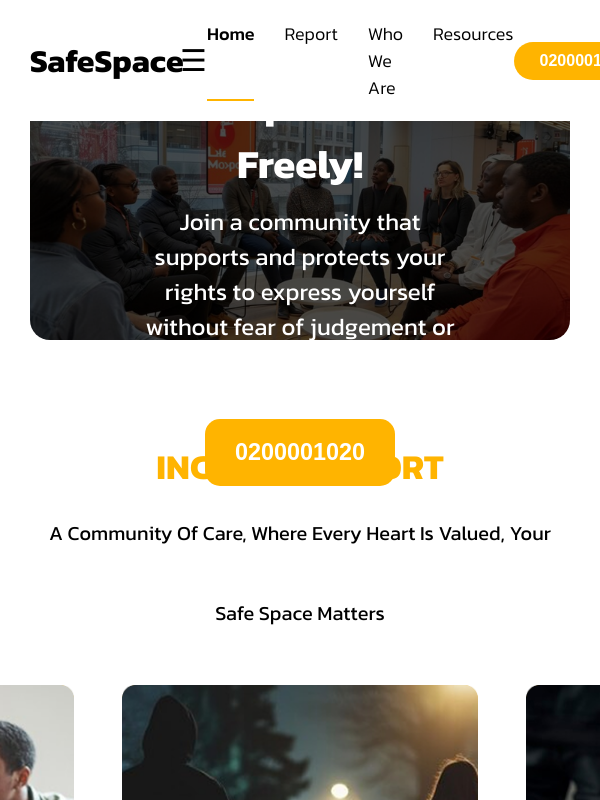
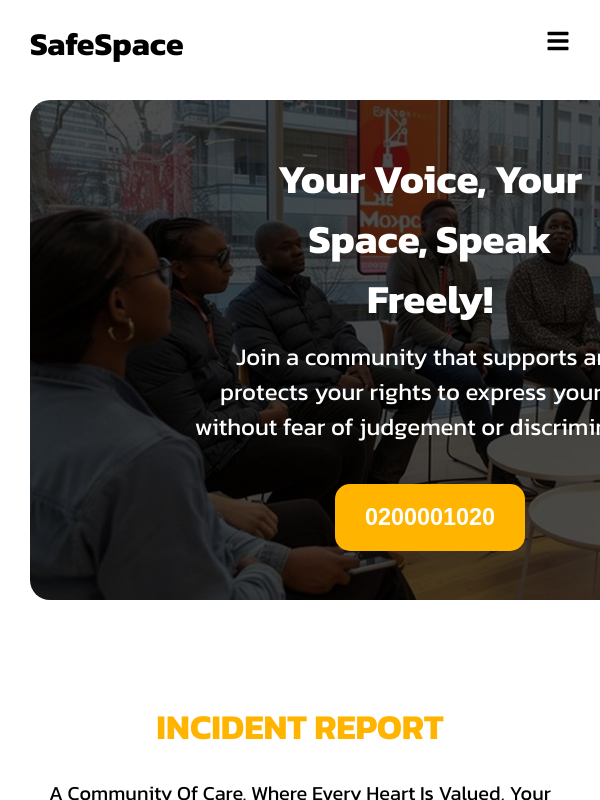
Before and after one commit to Skylark355/SafeSpace, a React (Vite) app: page / in a window 600 px wide. Shown: the top 800 px of the page. Built offline with nearby package versions, Linux system fonts and the light colour scheme.

Commit message:
Done with the responsiveness for hero section

```diff
--- a/package.json
+++ b/package.json
@@ -12,6 +12,7 @@
   "dependencies": {
     "react": "^19.0.0",
     "react-dom": "^19.0.0",
+    "react-icons": "^5.5.0",
     "react-router-dom": "^7.2.0"
   },
   "devDependencies": {
--- a/src/Components/Hero/Hero.css
+++ b/src/Components/Hero/Hero.css
@@ -10,11 +10,10 @@
   align-items: center;
   text-align: center;
   justify-content: center;
-  width: 100%;
   border-radius: 20px;
 }
 
-.hero-contents{
+.hero-contents {
   width: 100%;
   display: flex;
   flex-direction: column;
@@ -49,7 +48,6 @@
   /* animation: floatRight 1s ease-out forwards; */
 }
 
-
 @keyframes floatLeft {
   from {
     transform: translateX(-100%);
@@ -82,3 +80,42 @@
     opacity: 1;
   }
 }
+
+/* media queries  */
+
+@media (min-width: 320px) and (max-width: 480px) {
+  .hero {
+    width: 720px;
+    height: 500px;
+  }
+}
+
+@media (min-width: 481px) and (max-width: 600px) {
+  .hero {
+    width: 800px;
+    height: 500px;
+  }
+
+}
+
+@media (min-width: 601px) and (max-width: 800px) {
+  .hero {
+    width: 850px;
+    height: 500px;
+  }
+}
+
+
+@media (min-width: 801px) and (max-width: 900px) {
+  .hero {
+    width: 910px;
+    height: 500px;
+  }
+}
+
+@media (min-width: 901px) and (max-width: 1024px) {
+  .hero {
+    width: 960px;
+    height: 500px;
+  }
+}
--- a/src/Components/Hero/Hero.jsx
+++ b/src/Components/Hero/Hero.jsx
@@ -1,15 +1,17 @@
-import "./Hero.css"
+import "./Hero.css";
 
 function Hero() {
   return (
-    <div className="hero">
+    <div className="hero" id="hero">
       <div className="hero-contents">
         <h1>Your Voice, Your Space, Speak Freely!</h1>
         <p>
           Join a community that supports and protects your rights to express
           yourself without fear of judgement or discrimination
         </p>
-      <button className="emergency-contact"><h3>0200001020</h3></button>
+        <button className="emergency-contact">
+          <h3>0200001020</h3>
+        </button>
       </div>
     </div>
   );
--- a/src/Components/Navbar/Navbar.css
+++ b/src/Components/Navbar/Navbar.css
@@ -24,6 +24,10 @@
   font-weight: 300;
 }
 
+.navbar-menu a:hover {
+  color: #ffb400;
+}
+
 .navbar-cta button {
   background: #ffb400;
   color: white;
@@ -36,14 +40,9 @@
   outline: none;
 }
 
-/* .navbar button:hover{
-      background-color: tomato;
-      color: white;
-  } */
-
 .navbar .active {
   padding-bottom: 2px;
-  border-bottom: 2px solid #ffb400;
+  /* border-bottom: 2px solid #ffb400; */
   font-weight: 500;
 }
 
@@ -51,36 +50,106 @@
   font-weight: 600;
 }
 
-/* Hamburger */
 .hamburger {
-  font-size: 30px;
+  font-size: 1.7rem;
   cursor: pointer;
-  /* display: none; */
 }
-
-.navbar-menu.open {
-  display: flex;
-  flex-direction: column;
-}
-
 
 /* media queries */
 @media (min-width: 1281px) {
-  .hamburger{
+  .hamburger {
     display: none;
   }
 }
 
-@media (min-width: 481px) and (max-width: 767px) {
+@media (min-width: 481px) and (max-width: 700px) {
+  .hamburger {
+    display: block;
+    font-size: 1.5rem;
+  }
+
   .navbar-menu {
-    gap: 30px;
+    flex-direction: column;
+    justify-content: space-evenly;
+    background-color: white;
+    position: absolute;
+    width: 270px;
+    height: 100vh;
+    top: -800px;
+    right: 0;
+    z-index: 10;
+    transition: all 0.7s ease-in;
+    padding-left: 3rem;
+  }
+
+  .navbar-menu.active {
+    top: 100%;
+    transition: all 0.7s ease-in;
+  }
+
+  .navbar-menu a {
+    font-size: 24px;
+  }
+
+  .navbar-menu {
+    gap: 20px;
+  }
+
+  .navbar-cta {
+    display: none;
   }
 }
 
 @media (min-width: 320px) and (max-width: 480px) {
+  .hamburger {
+    display: block;
+    font-size: 1.5rem;
+  }
+
   .navbar-menu {
+    flex-direction: column;
+    justify-content: space-evenly;
+    background-color: white;
+    position: absolute;
+    width: 270px;
+    height: 100vh;
+    top: -800px;
+    right: 0;
+    z-index: 10;
+    transition: all 0.7s ease-in;
+    padding-left: 3rem;
+  }
+
+  .navbar-menu.active {
+    top: 100%;
+    transition: all 0.7s ease-in;
+  }
+
+  .navbar-menu a {
+    font-size: 24px;
+  }
+
+  .navbar-menu {
+    gap: 20px;
+  }
+
+  .navbar-cta {
     display: none;
   }
+}
+
+@media (min-width: 701px) and (max-width: 1024px) and (orientation: landscape) {
+  .hamburger {
+    display: none;
+  }
+}
+
+@media (min-width: 1025px) and (max-width: 1280px) {
+
+  .hamburger {
+    display: none;
+  }
+
 }
 
 /* @media (max-width: 1050) {
--- a/src/Components/Navbar/Navbar.jsx
+++ b/src/Components/Navbar/Navbar.jsx
@@ -1,31 +1,33 @@
 import "./Navbar.css";
 import { useState } from "react";
+import { FaBars } from "react-icons/fa";
 import { Link } from "react-router-dom";
 
 function Navbar() {
   const [menu, setMenu] = useState("home");
   const [isOpen, setIsOpen] = useState(false);
 
+  const toogleMenu = () => {
+    setIsOpen(!isOpen);
+  };
+
+
   return (
     <div className="navbar">
-      <Link to="/">
+      {/* <Link to="/"> */}
+      <a href="#">
         <h1 className="logo">SafeSpace</h1>
-      </Link>
+      </a>
+      {/* </Link> */}
 
-      {/* Hamburger Icon */}
-      <div className="hamburger" onClick={() => setIsOpen(!isOpen)}>
-        ☰
-      </div>
-
-      {/* Navbar Menu */}
-      <ul className={`navbar-menu ${isOpen ? "open" : ""}`}>
-        <Link
-          to="/"
+      <ul className={isOpen ? "navbar-menu active" : "navbar-menu"}>
+        <a
+          href="#"
           onClick={() => setMenu("home")}
           className={menu === "home" ? "active" : ""}
         >
           Home
-        </Link>
+        </a>
 
         <a
           href="#report"
@@ -55,6 +57,10 @@ function Navbar() {
       <div className="navbar-cta">
         <button className="emergency-contact">0200001020</button>
       </div>
+
+      <div className="hamburger" onClick={toogleMenu}>
+        <FaBars />
+      </div>
     </div>
   );
 }
```
Also changed, not shown: 1 other file (tests, documents, lock files or other folders). Lines whose indentation alone changed are shown as unchanged.
